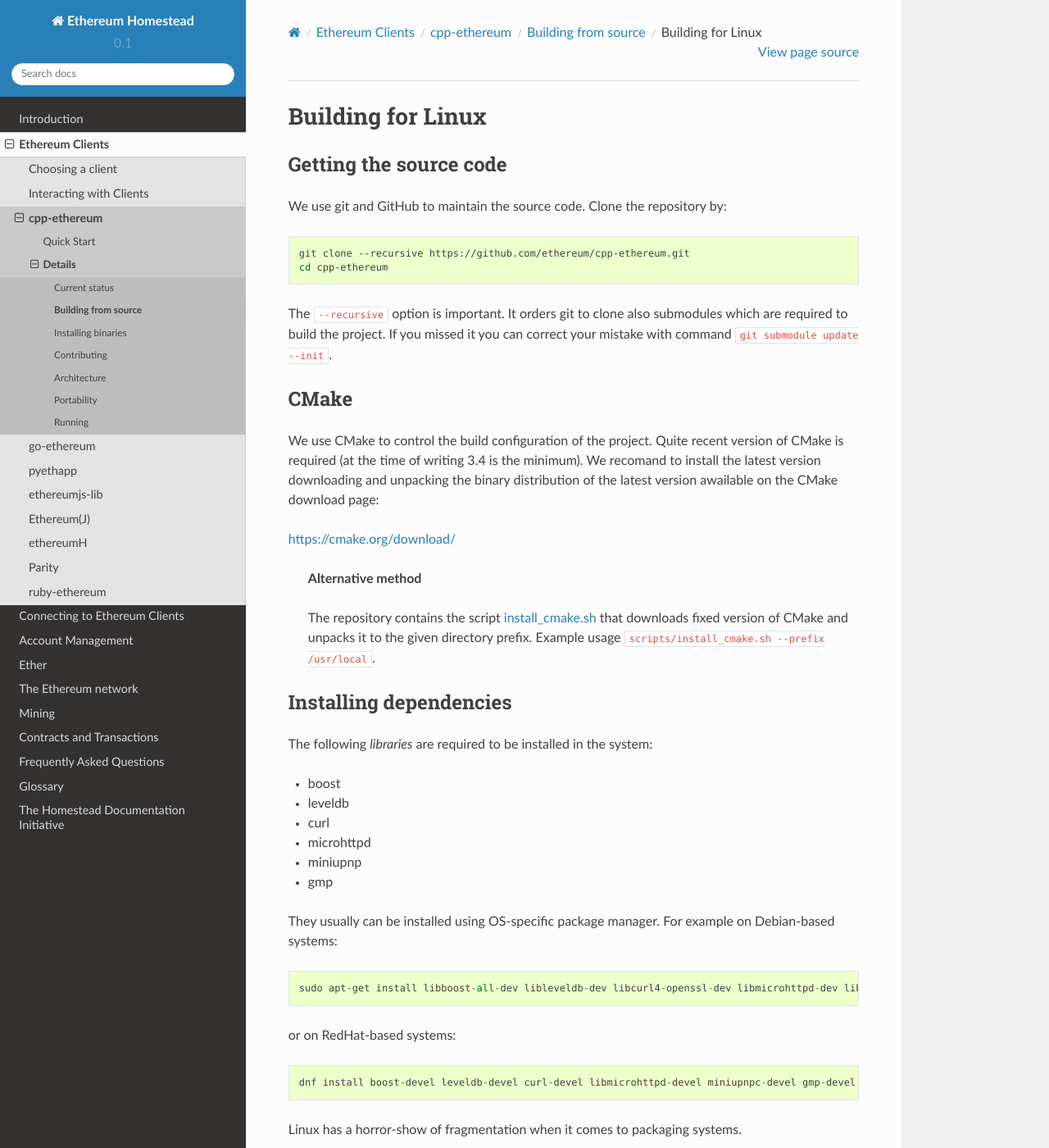
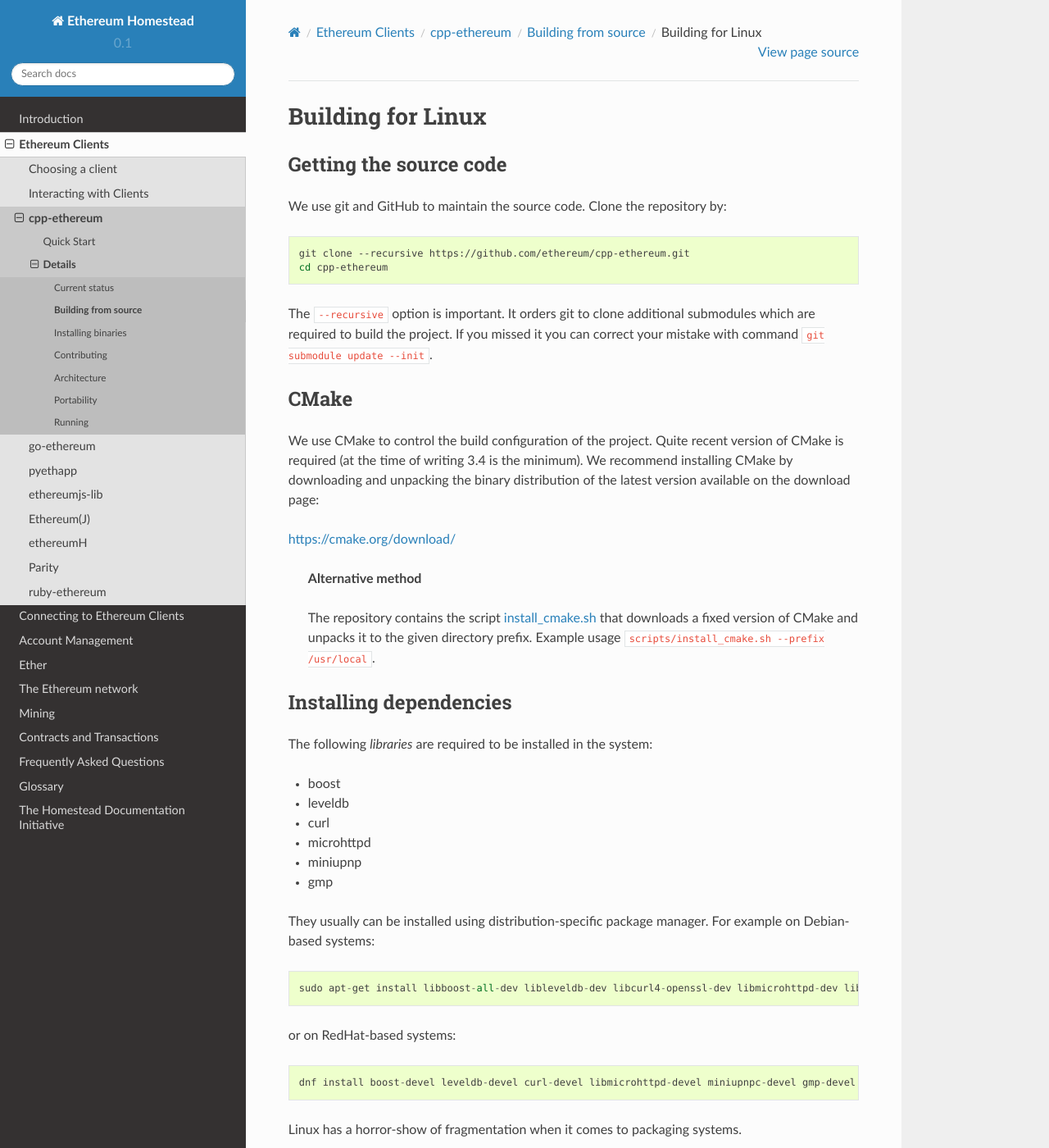
Before and after one commit to ethereum/homestead-guide, a Sphinx documentation site: the page built from source/ethereum-clients/cpp-ethereum/building-from-source/linux.rst, in a window 1280 px wide and 1400 px high. Shown: the whole window at 82% size. Built offline with Sphinx 7.4.7 and the Read the Docs theme 2.0.0, drawn with Linux system fonts in a browser that asks for light colours.

Commit message:
cpp-ethereum: Improve Linux build instructions

```diff
--- a/source/ethereum-clients/cpp-ethereum/building-from-source/linux.rst
+++ b/source/ethereum-clients/cpp-ethereum/building-from-source/linux.rst
@@ -6,7 +6,7 @@
 
 
 Getting the source code
-===================
+=======================
 
 We use git and GitHub to maintain the source code. Clone the repository by:
 
@@ -15,14 +15,18 @@
     git clone --recursive https://github.com/ethereum/cpp-ethereum.git
     cd cpp-ethereum
 
-The ``--recursive`` option is important. It orders git to clone also submodules which are required to build the project.
+The ``--recursive`` option is important. It orders git to clone additional submodules
+which are required to build the project.
 If you missed it you can correct your mistake with command ``git submodule update --init``.
 
 
 CMake
 =====
 
-We use CMake to control the build configuration of the project. Quite recent version of CMake is required (at the time of writing 3.4 is the minimum). We recomand to install the latest version downloading and unpacking the binary distribution of the latest version awailable on the CMake download page:
+We use CMake to control the build configuration of the project.
+Quite recent version of CMake is required (at the time of writing 3.4 is the minimum).
+We recommend installing CMake by downloading and unpacking the binary distribution
+of the latest version available on the download page:
 
 https://cmake.org/download/
 
@@ -30,7 +34,7 @@
 
     The repository contains the script
     `install_cmake.sh <https://github.com/ethereum/cpp-ethereum/blob/develop/scripts/install_cmake.sh>`_
-    that downloads fixed version of CMake and unpacks it
+    that downloads a fixed version of CMake and unpacks it
     to the given directory prefix. Example usage ``scripts/install_cmake.sh --prefix /usr/local``.
 
 
@@ -46,7 +50,8 @@
 - miniupnp
 - gmp
 
-They usually can be installed using OS-specific package manager. For example on Debian-based systems::
+They usually can be installed using distribution-specific package manager.
+For example on Debian-based systems::
 
     sudo apt-get install libboost-all-dev libleveldb-dev libcurl4-openssl-dev libmicrohttpd-dev libminiupnpc-dev libgmp-dev
 
```
